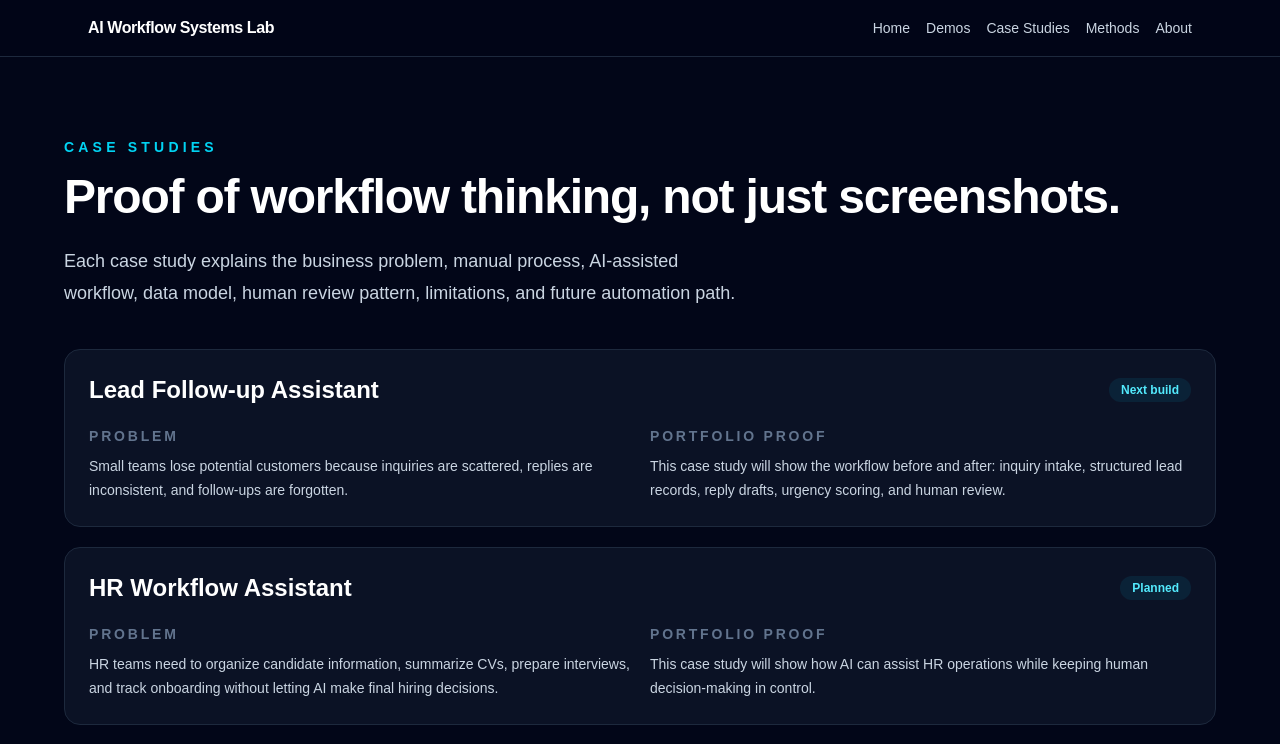
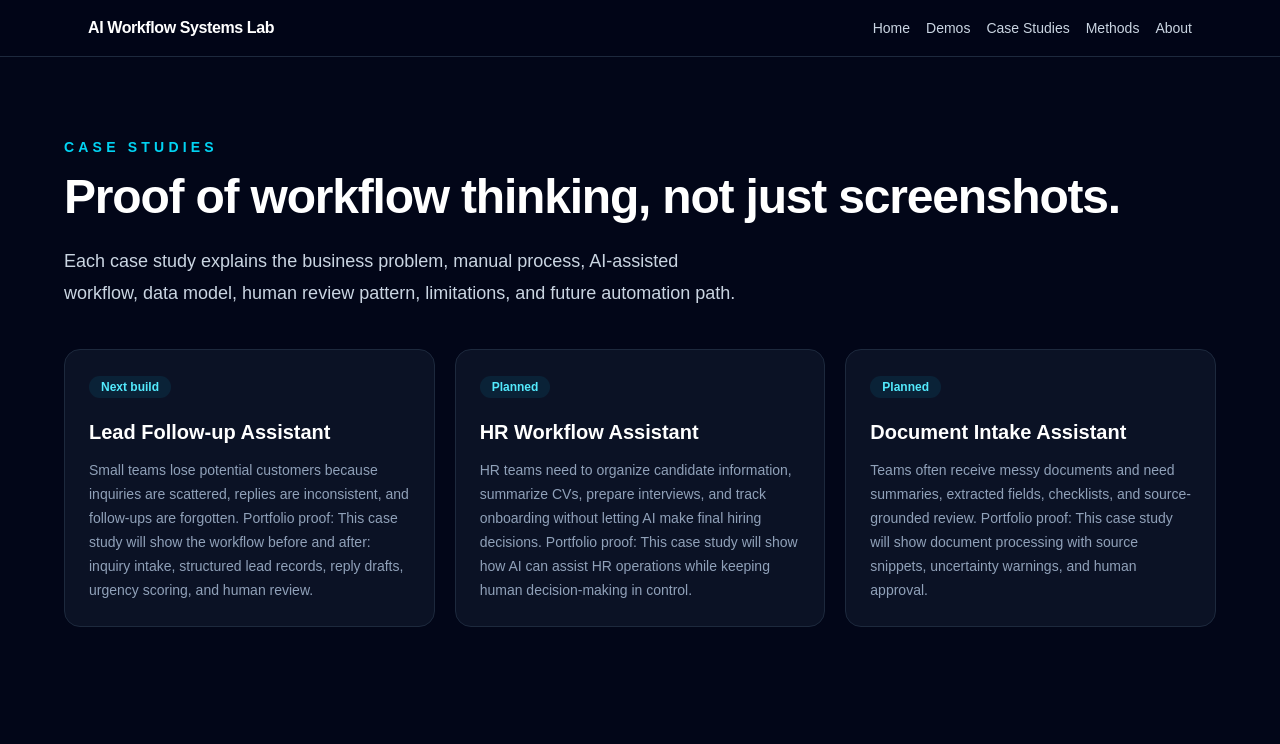
Before and after one commit to solitud3456/ai-workflow-systems-lab, a Next.js app: page /case-studies in a window 1280 px wide. Shown: the top 744 px of the page. Built offline with nearby package versions, Linux system fonts and the light colour scheme.

Commit message:
Use info card on case studies page

```diff
--- a/src/app/case-studies/page.tsx
+++ b/src/app/case-studies/page.tsx
@@ -1,4 +1,5 @@
 import PageHeader from "@/components/PageHeader";
+import InfoCard from "@/components/InfoCard";
 
 const caseStudies = [
   {
@@ -37,41 +38,14 @@ export default function CaseStudiesPage() {
           description="Each case study explains the business problem, manual process, AI-assisted workflow, data model, human review pattern, limitations, and future automation path."
         />
 
-        <div className="mt-10 space-y-5">
+        <div className="mt-10 grid gap-5 md:grid-cols-3">
           {caseStudies.map((study) => (
-            <article
+            <InfoCard
               key={study.title}
-              className="rounded-2xl border border-slate-800 bg-slate-900/70 p-6"
-            >
-              <div className="flex flex-col gap-3 sm:flex-row sm:items-center sm:justify-between">
-                <h2 className="text-2xl font-semibold text-white">
-                  {study.title}
-                </h2>
-                <span className="w-fit rounded-full bg-cyan-500/10 px-3 py-1 text-xs font-semibold text-cyan-300">
-                  {study.status}
-                </span>
-              </div>
-
-              <div className="mt-5 grid gap-5 md:grid-cols-2">
-                <div>
-                  <h3 className="text-sm font-semibold uppercase tracking-[0.2em] text-slate-500">
-                    Problem
-                  </h3>
-                  <p className="mt-2 text-sm leading-6 text-slate-300">
-                    {study.problem}
-                  </p>
-                </div>
-
-                <div>
-                  <h3 className="text-sm font-semibold uppercase tracking-[0.2em] text-slate-500">
-                    Portfolio proof
-                  </h3>
-                  <p className="mt-2 text-sm leading-6 text-slate-300">
-                    {study.proof}
-                  </p>
-                </div>
-              </div>
-            </article>
+              title={study.title}
+              tag={study.status}
+              description={`${study.problem} Portfolio proof: ${study.proof}`}
+            />
           ))}
         </div>
       </section>
```
